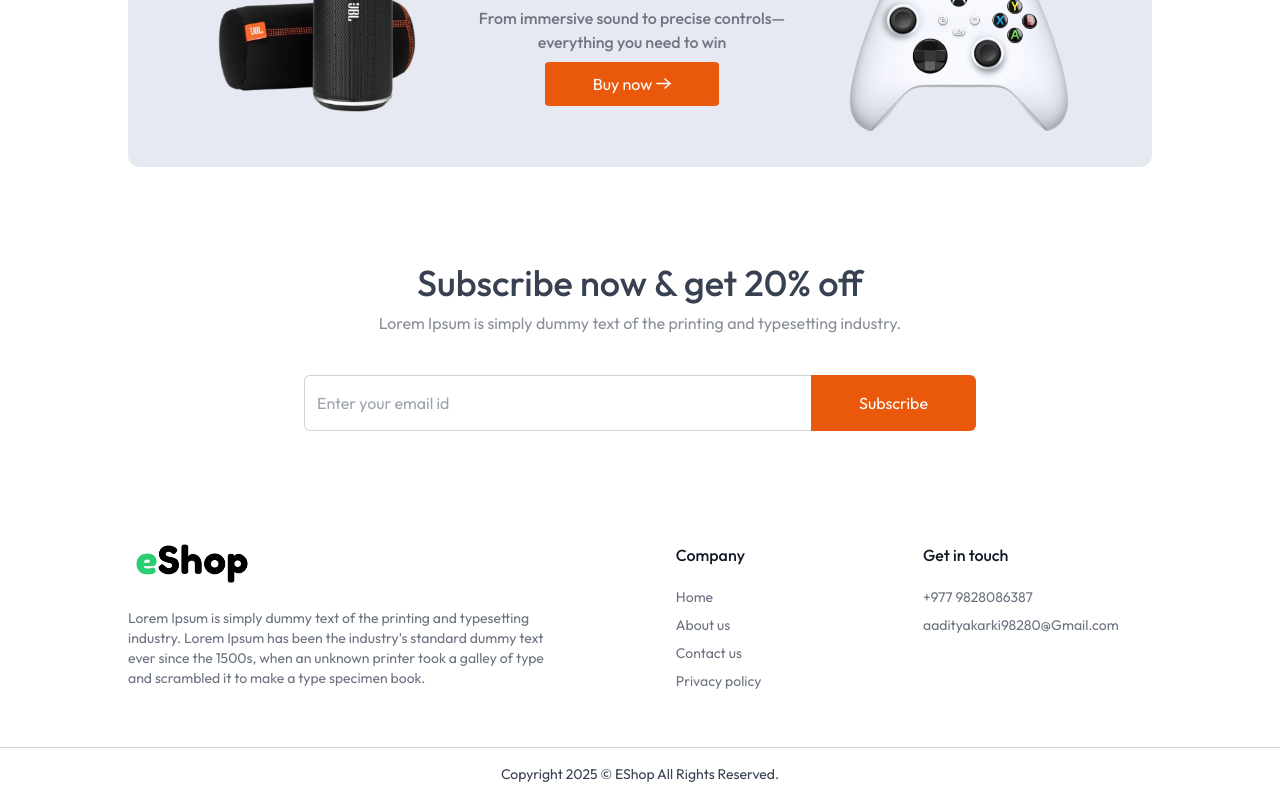
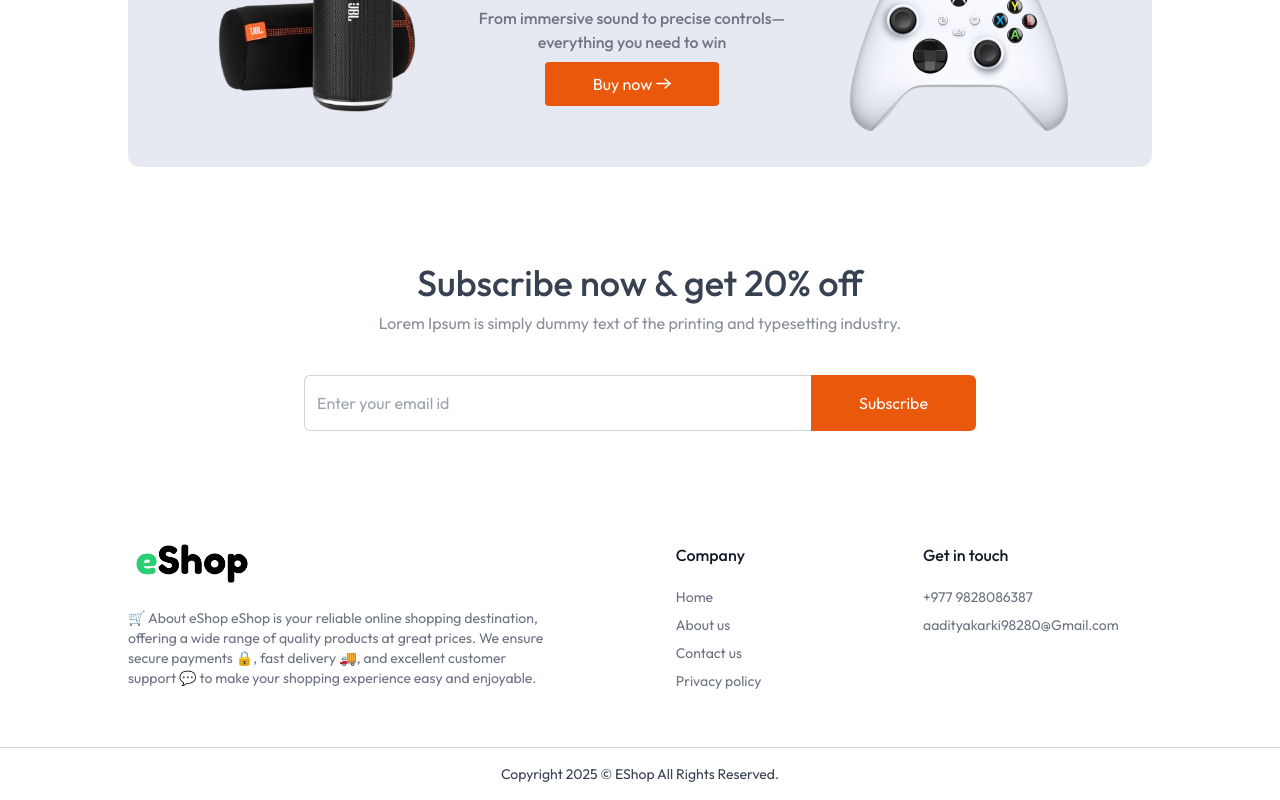
Before and after one commit to aadityakarki007/QuickCart-main, a Next.js app: page / in a window 1280 px wide. Shown: the part 2075-2875 px from the top of the page. Built offline with nearby package versions, Linux system fonts and the light colour scheme; no server answers.

Commit message:
Fix function ID in inngest.js

```diff
--- a/components/Footer.jsx
+++ b/components/Footer.jsx
@@ -9,10 +9,11 @@ const Footer = () => {
         <div className="w-4/5">
           <Image className="w-28 md:w-32" src={assets.logo} alt="logo" />
           <p className="mt-6 text-sm">
-            Lorem Ipsum is simply dummy text of the printing and typesetting
-            industry. Lorem Ipsum has been the industry's standard dummy text
-            ever since the 1500s, when an unknown printer took a galley of type
-            and scrambled it to make a type specimen book.
+          🛒 About eShop
+          eShop is your reliable online shopping destination, offering a wide
+            range of quality products at great prices. We ensure secure payments 🔒,
+          fast delivery 🚚, and excellent customer support 💬 to make your shopping
+           experience easy and enjoyable.
           </p>
         </div>
 
--- a/config/inngest.js
+++ b/config/inngest.js
@@ -41,7 +41,7 @@ export const updateUserData = inngest.createFunction(
 
 // Delete user data
 export const deleteUserData = inngest.createFunction(
-  { id: 'delete-user-from-clerk' },
+  { id: 'delete-user-with-clerk' },
   { event: 'clerk.user.deleted' },
   async ({ event }) => {
     const { id } = event.data;
```
